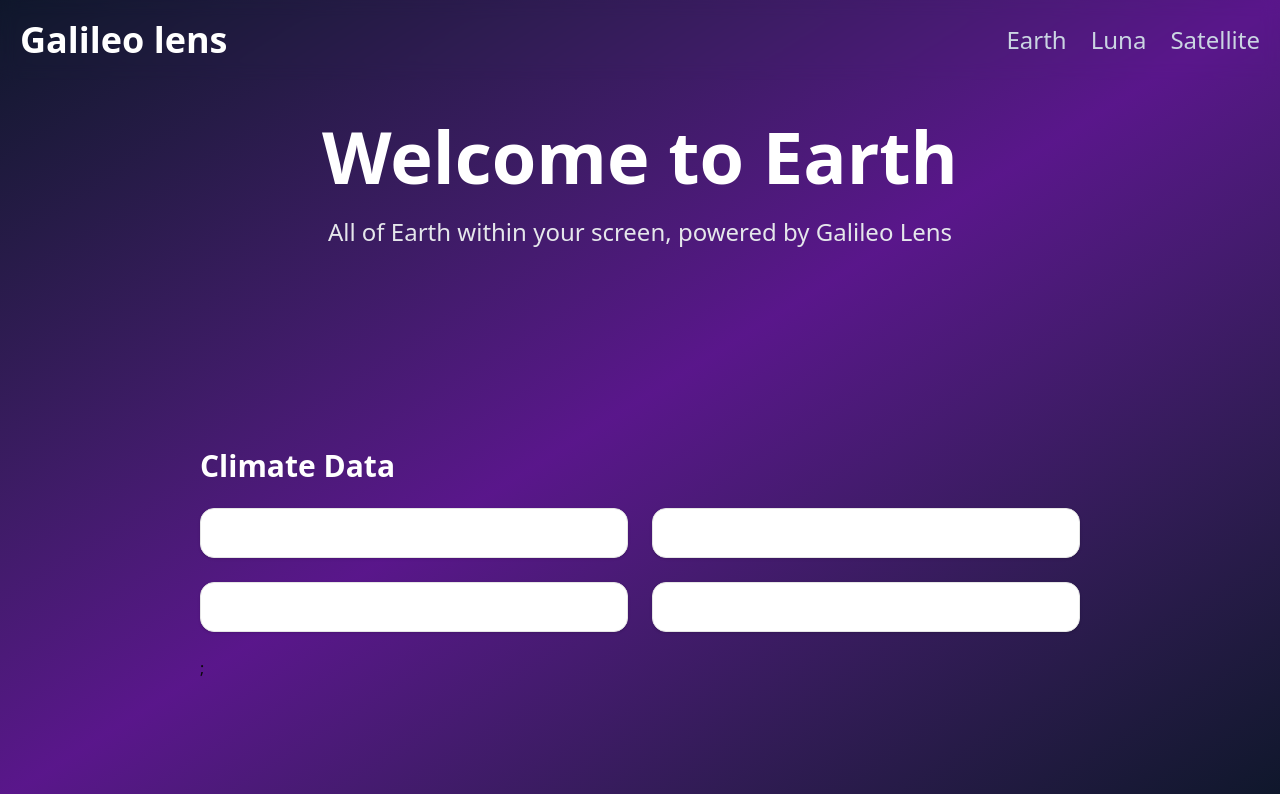
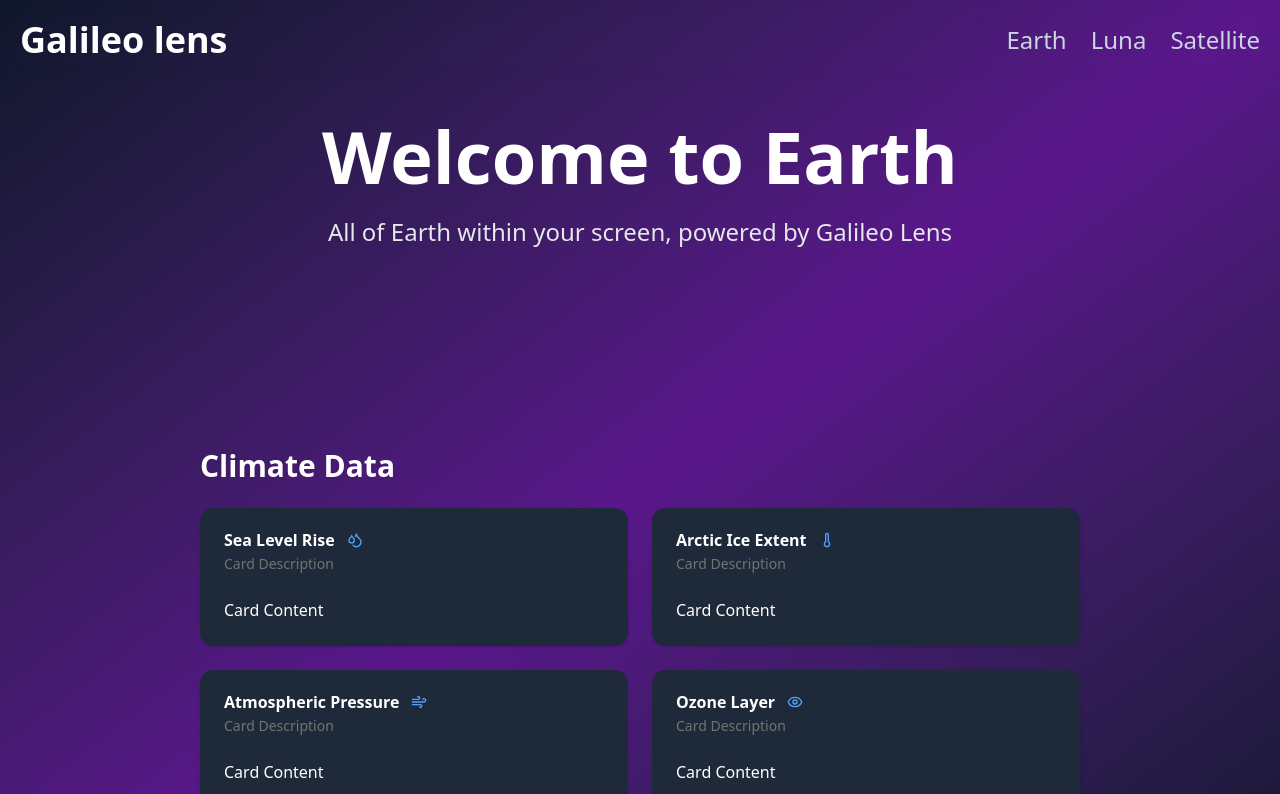
Before and after one commit to riacookie/galileo-lens, a Next.js app: page /earth in a window 1280 px wide. Shown: the top 794 px of the page. Built offline with nearby package versions, Linux system fonts and the light colour scheme.

Commit message:
Enhance Climate Data section with dynamic Card components and improved styling

```diff
--- a/src/app/earth/page.tsx
+++ b/src/app/earth/page.tsx
@@ -88,8 +88,19 @@ export default function Home() {
       <section className='py-20 px-40'>
         <h2 className='text-3xl font-bold text-white mb-6'>Climate Data</h2>
         <div className='grid grid-cols-2 md:grid-cols-2 gap-6'>
-          {climateData.map((data) => (
-            <Card></Card>
+          {climateData.map((item, index) => (
+            <Card key={index} className='bg-gray-800 text-white border-none transition-colors'>
+              <CardHeader>
+                <CardTitle className='flex items-center space-x-2'>
+                  <span>{item.metric}</span>
+                  <item.icon className='w-6 h-4  text-blue-400'/>
+                </CardTitle>
+                <CardDescription>Card Description</CardDescription>
+              </CardHeader>
+              <CardContent>
+                <p>Card Content</p>
+              </CardContent>
+            </Card>
 
           ))};
         </div>
```
